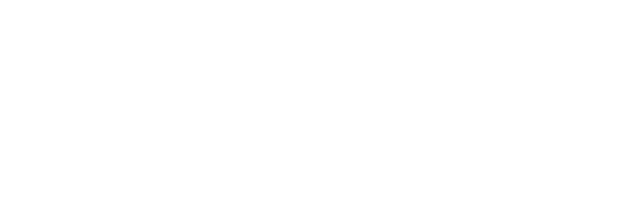
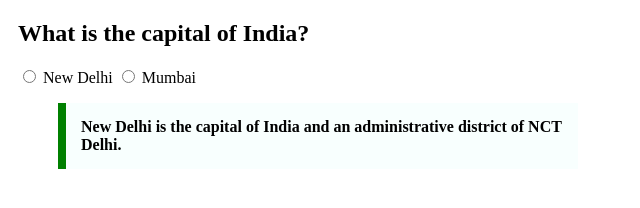
Before and after one commit to acciojob/trivia-AnujKaprawan, a website: page main.html in a window 1280 px wide. Shown: the whole page, without its empty margins (0-640 px from the left). Drawn offline with Linux system fonts and the light colour scheme.

Commit message:
created a submission

```diff
--- a/main.html
+++ b/main.html
@@ -1,16 +1,30 @@
 <!DOCTYPE html>
-
 <html>
 
 <head>
-	<link rel="stylesheet" href="styles.css">
+    <link rel="stylesheet" href="styles.css">
 </head>
 
 <body>
-	<!-- the entire body must be written by student -->
-    <script type="text/javascript" src="./script.js">
-</script>
+    <div class="question-space">
+        <h2>What is the capital of India?</h2>
 
+        <form>
+            <label>
+                <input type="radio" name="capital" value="New Delhi"> New Delhi
+            </label>
+
+            <label>
+                <input type="radio" name="capital" value="Mumbai"> Mumbai
+            </label>
+        </form>
+
+        <blockquote>
+            New Delhi is the capital of India and an administrative district of NCT Delhi.
+        </blockquote>
+    </div>
+
+    <script type="text/javascript" src="./script.js"></script>
 </body>
 
 </html>
--- a/styles.css
+++ b/styles.css
@@ -1,2 +1,13 @@
 
 /* Your CSS Code here. */
+.question-space {
+    max-width: 600px;
+    margin: 10px;
+}
+
+blockquote {
+    padding: 15px;
+    border-left: 8px solid green;
+    background-color: #f8fffe;
+    font-weight: bold;
+}
```
